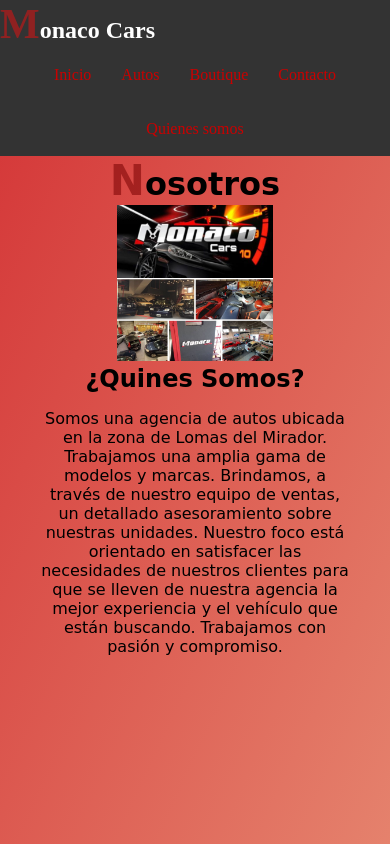
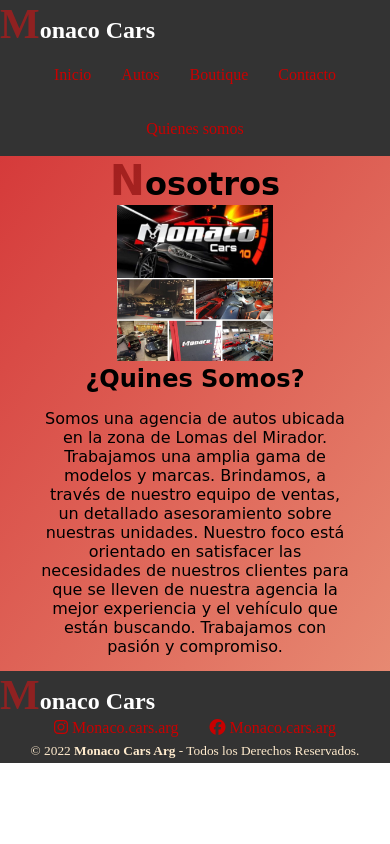
Before and after one commit to analomb/monaco-anabella-lombardo, a plain HTML site: page paginas/quienes-somos.html in a window 390 px wide. Shown: the top 844 px of the page. Drawn offline with Linux system fonts and the light colour scheme; a web font is replaced by a local one.

Commit message:
proyecto

```diff
--- a/scss/_mediaqueries.scss
+++ b/scss/_mediaqueries.scss
@@ -83,7 +83,7 @@
 
     /*Quienes somos*/
     .main__quienessomos {
-        height: 80vh;
+        height: 60vh;
     }
 
 }
@@ -105,8 +105,13 @@
         margin: 1% 10% 4% 0%;
     }
 
+    /*Contacto*/
+    .main__contacto {
+        height: 100%;
+    }
+
     /*Quienes somos*/
     .main__quienessomos {
-        height: 100vh;
+        height: 100%;
     }
 }
```
Also changed, not shown: scss/estilos.css, 1 other file.
